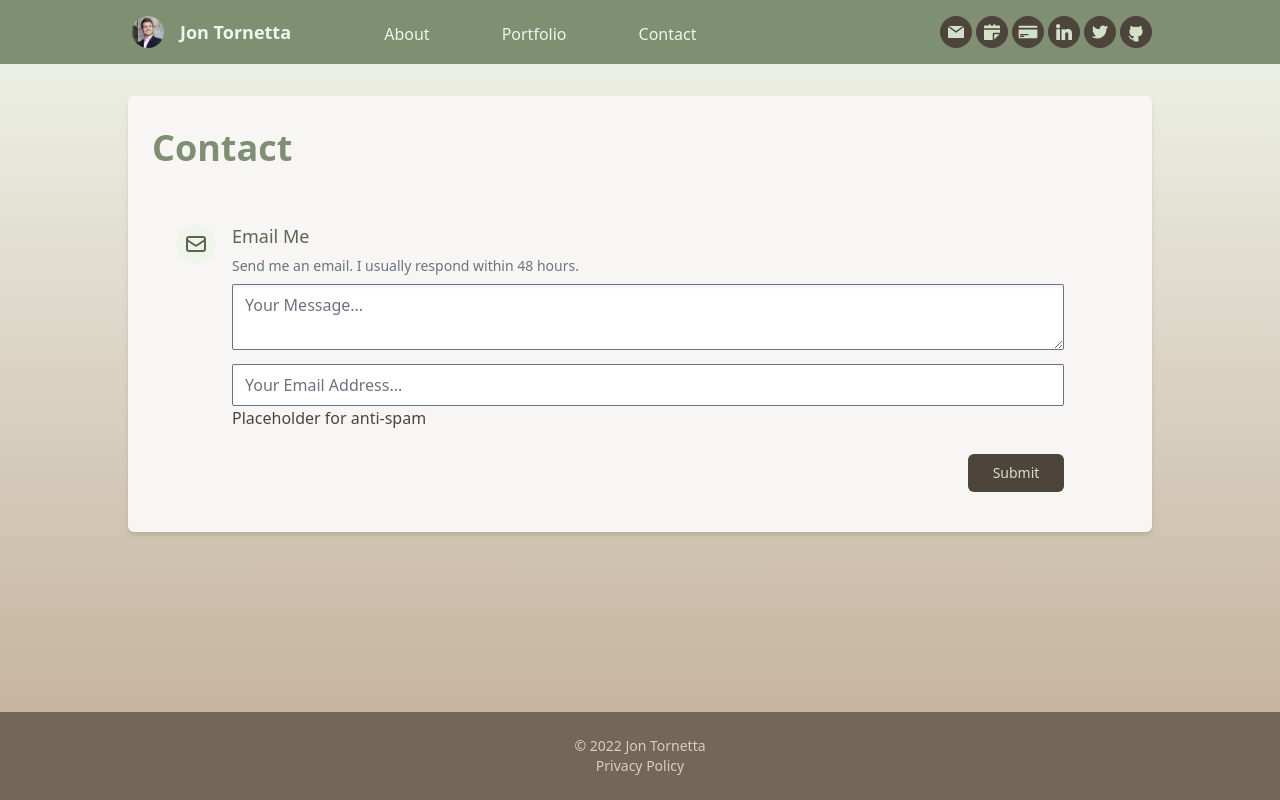
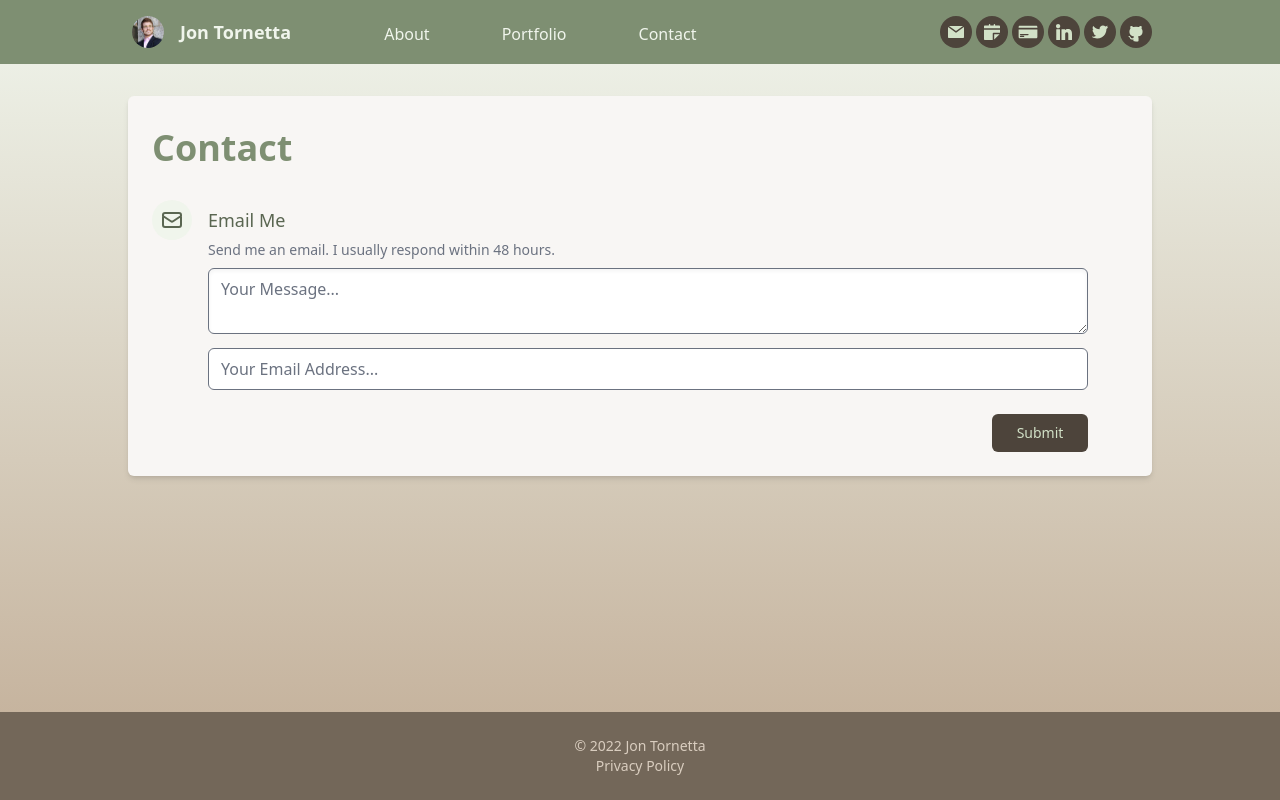
Before and after one commit to jmtornetta/jmtornetta-nextjs, a Next.js app: page /contact in a window 1280 px wide. Built offline with nearby package versions, Linux system fonts and the light colour scheme.

Commit message:
Fix: Update styling for form; import 'classNames()'

```diff
--- a/components/contactForm.jsx
+++ b/components/contactForm.jsx
@@ -1,42 +1,34 @@
 import { MailIcon } from '@heroicons/react/outline'
 import Button from '/components/button'
+import { classNames } from "/utils/classNames"
 
 export default function ContactForm(props) {
   const handleSubmit = () => {
     // Pass data via AP
     // {PLACEHOLDER}
     // Close modal if form exists in modal (i.e. 'handleClose' function exists)
-    if(typeof props.handleClose === "function"){props.handleClose()}
+    if (typeof props.handleClose === "function") { props.handleClose() }
   }
 
   return (
-    <div>
-      <div className="px-4 pt-5 pb-4 sm:p-6 sm:pb-4">
-        <div className="sm:flex sm:items-start">
+    <div className={classNames(props.className, "sm:flex sm:items-start")}>
       <div className="flex items-center justify-center flex-shrink-0 w-12 h-12 mx-auto rounded-full bg-olive-100 sm:mx-0 sm:h-10 sm:w-10">
         <MailIcon className="w-6 h-6 text-olive-800" aria-hidden="true" />
       </div>
-          <div id="contact-fields" className="flex-grow mt-3 text-center sm:mt-0 sm:ml-4 sm:text-left">
+      <div id="contact-fields" className="flex-grow pt-2 text-center sm:mt-0 sm:ml-4 sm:text-left">
         <h3 as="h3" className="text-lg font-medium leading-6 text-olive-800">
           Email Me
         </h3>
-            <div className="mt-2">
-              <p className="text-sm text-gray-500">
+        <p className="mt-2 text-sm text-gray-500">
           Send me an email. I usually respond within 48 hours.
         </p>
-            </div>
-            <textarea placeholder="Your Message..." className="w-full mt-2 rounded-sm shadow-inner" />
-            <input placeholder="Your Email Address..." type="email" className="w-full mt-2 rounded-sm shadown-inner" />
-            <div>Placeholder for anti-spam</div>
+        <textarea placeholder="Your Message..." className="w-full mt-2 rounded-md shadow-inner" />
+        <input placeholder="Your Email Address..." type="email" className="w-full mt-2 rounded-md shadown-inner" />
+        <div className="w-full mt-2 rounded-md">{/*Placeholder for anti-spam captcha*/}</div>
         <Button className="mx-auto mt-6 sm:ml-auto sm:mr-0 sm:block" onClick={() => handleSubmit()}>Submit</Button>
       </div>
       {/* Spacer div to mimic and balance space from above icon */}
       <div className="flex-shrink-0 hidden w-12 h-12 mx-auto sm:flex sm:mx-0 sm:h-10 sm:w-10" />
     </div>
-      </div>
-      {/* <div className="px-4 py-3 sm:px-6 sm:flex sm:justify-end">
-        <Button className="mx-auto my-1 sm:mx-1" onClick={() => props.toggleOpen()} ref={cancelButtonRef}>Cancel</Button>
-      </div> */}
-    </div>
   )
 }
```
Lines whose indentation alone changed are shown as unchanged.
